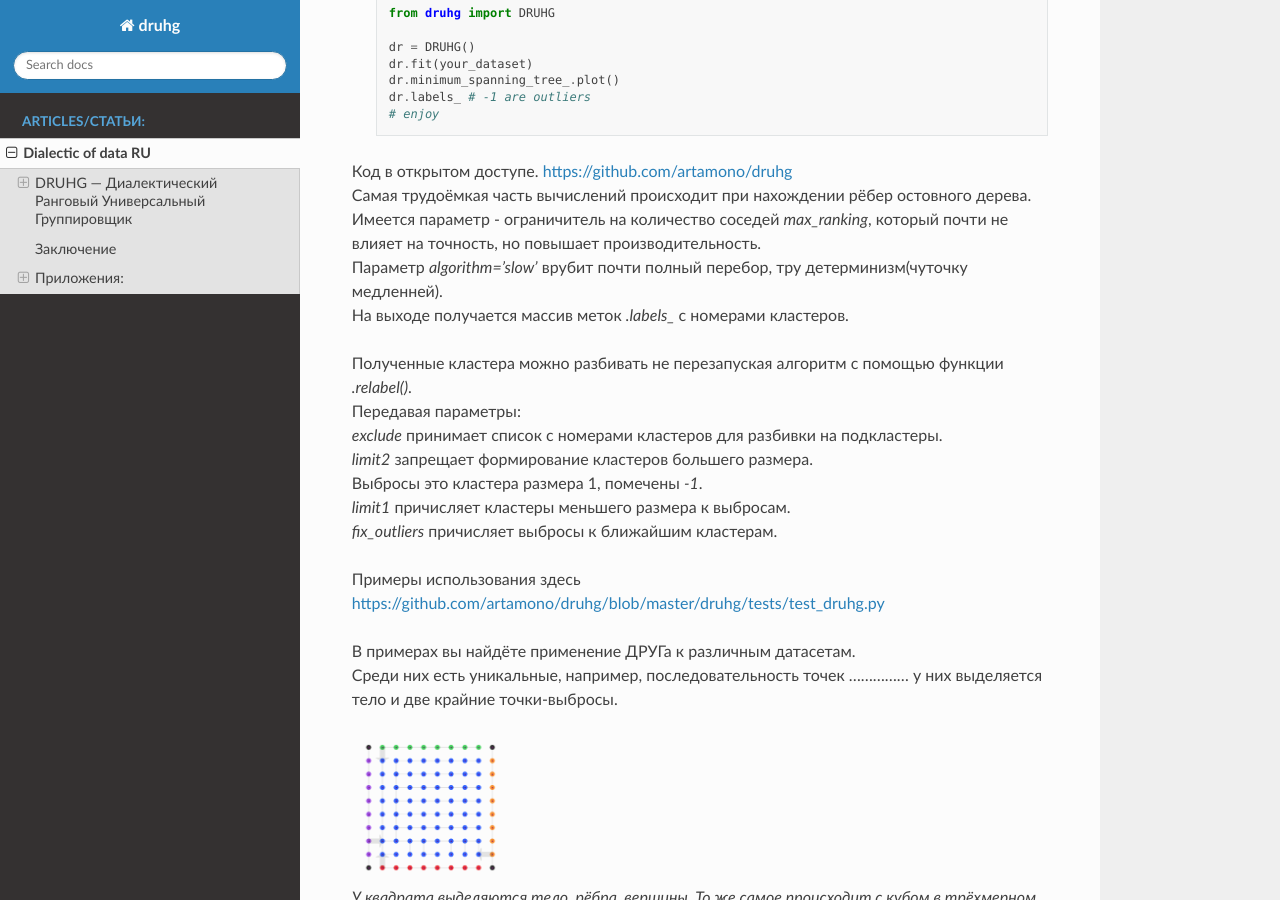
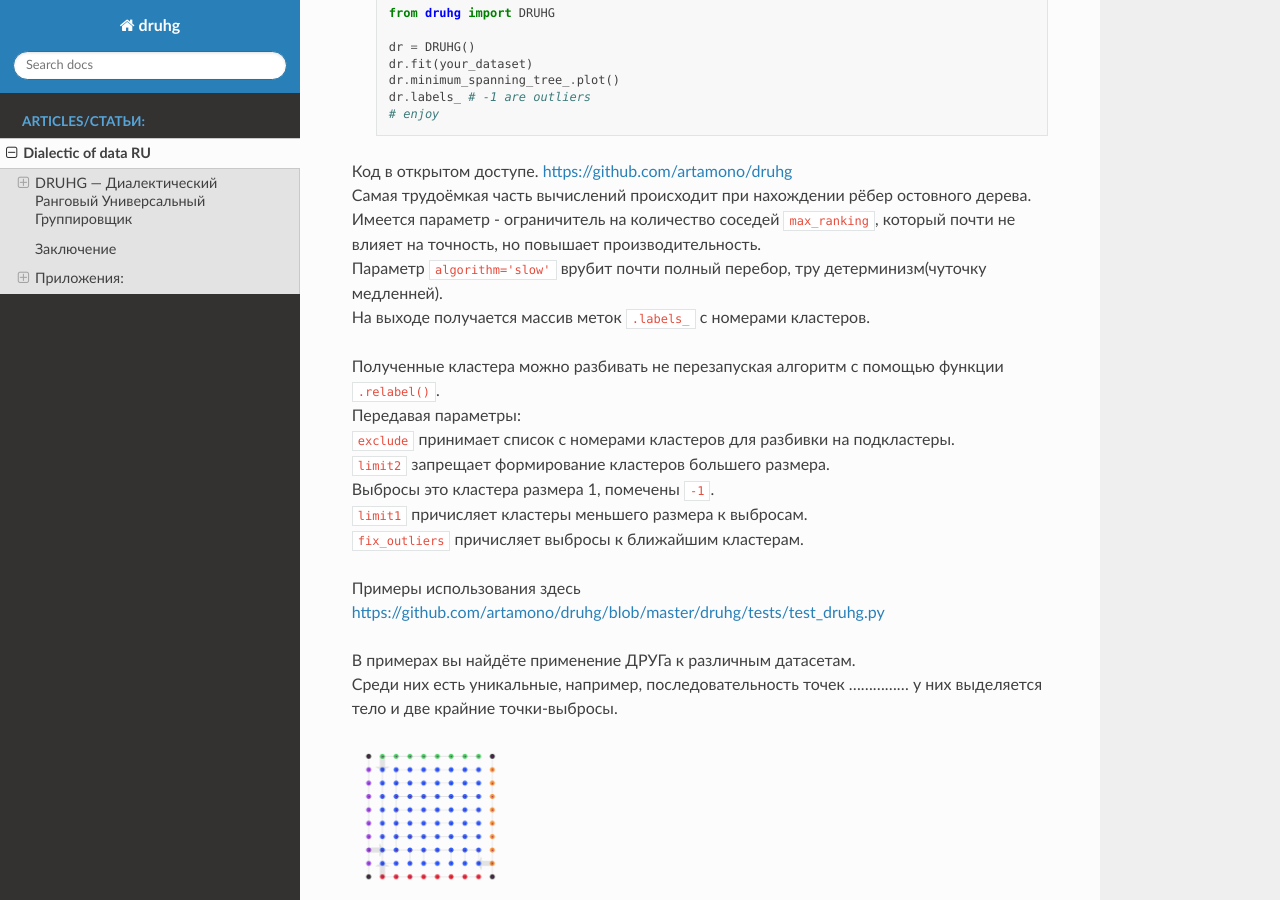
Before and after one commit to artamono/druhg, a Sphinx documentation site: the page built from docs/source/dialectic_of_data.rst, in a window 1280 px wide and 900 px high, scrolled down 12970 px. Built offline with Sphinx 7.4.7 and the Read the Docs theme 2.0.0, drawn with Linux system fonts in a browser that asks for light colours.

```diff
--- a/docs/source/dialectic_of_data.rst
+++ b/docs/source/dialectic_of_data.rst
@@ -448,17 +448,17 @@ DRUHG — Диалектический Ранговый Универсальны
 
 | Код в открытом доступе. https://github.com/artamono/druhg
 | Самая трудоёмкая часть вычислений происходит при нахождении рёбер остовного дерева.
-| Имеется параметр - ограничитель на количество соседей `max_ranking`, который почти не влияет на точность, но повышает производительность.
-| Параметр `algorithm='slow'` врубит почти полный перебор, тру детерминизм(чуточку медленней).
-| На выходе получается массив меток `.labels_` с номерами кластеров.
+| Имеется параметр - ограничитель на количество соседей ``max_ranking``, который почти не влияет на точность, но повышает производительность.
+| Параметр ``algorithm='slow'`` врубит почти полный перебор, тру детерминизм(чуточку медленней).
+| На выходе получается массив меток ``.labels_`` с номерами кластеров.
 |
-| Полученные кластера можно разбивать не перезапуская алгоритм с помощью функции `.relabel()`.
+| Полученные кластера можно разбивать не перезапуская алгоритм с помощью функции ``.relabel()``.
 | Передавая параметры:
-| `exclude` принимает список с номерами кластеров для разбивки на подкластеры.
-| `limit2` запрещает формирование кластеров большего размера.
-| Выбросы это кластера размера 1, помечены `-1`.
-| `limit1` причисляет кластеры меньшего размера к выбросам.
-| `fix_outliers` причисляет выбросы к ближайшим кластерам.
+| ``exclude`` принимает список с номерами кластеров для разбивки на подкластеры.
+| ``limit2`` запрещает формирование кластеров большего размера.
+| Выбросы это кластера размера 1, помечены ``-1``.
+| ``limit1`` причисляет кластеры меньшего размера к выбросам.
+| ``fix_outliers`` причисляет выбросы к ближайшим кластерам.
 |
 | Примеры использования здесь https://github.com/artamono/druhg/blob/master/druhg/tests/test_druhg.py
 |
@@ -484,7 +484,7 @@ DRUHG — Диалектический Ранговый Универсальны
    Стандартные тесты. ДРУГ в последней колонке.
 
    * Быстро и качественно.
-   * Наличие выбросов. ДРУГ - удобный способ  нахождения выбросов. Приклеить их можно с помощью параметра `fix_outliers=1`.
+   * Наличие выбросов. ДРУГ - удобный способ  нахождения выбросов. Приклеить их можно с помощью параметра ``fix_outliers=1``.
    * (Правый нижний угол) один большой кластер-датасет невозможен. Чтобы стать кластером, должно быть иное.
 
 
```
